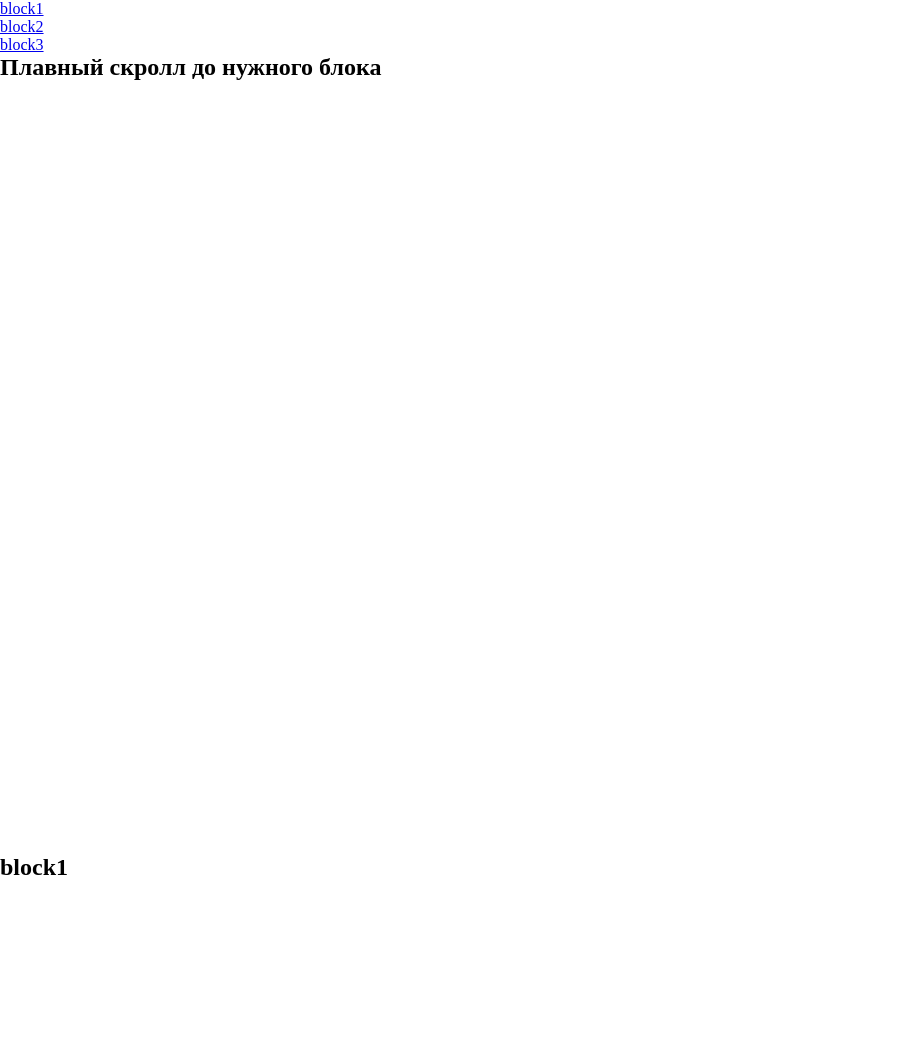
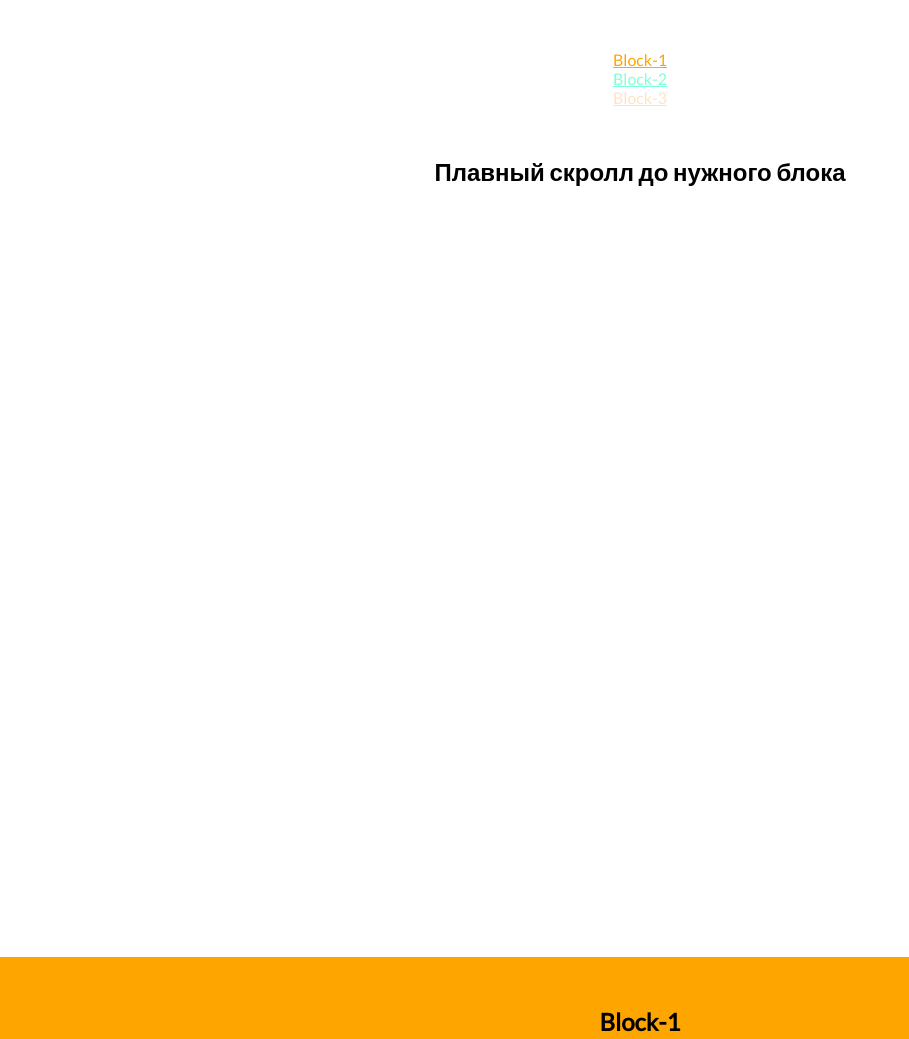
Before and after one commit to canoua/features, a plain HTML site: page index.html in a window 1280 px wide. Shown: the top 1039 px of the page, without its empty margins (0-909 px from the left). Drawn offline with Linux system fonts and the light colour scheme.

Commit message:
refactoring

```diff
--- a/index.html
+++ b/index.html
@@ -5,19 +5,22 @@
   <meta http-equiv="X-UA-Compatible" content="IE=edge">
   <meta name="viewport" content="width=device-width, initial-scale=1.0">
   <title>anchorScroll</title>
+  <link rel="preconnect" href="https://fonts.googleapis.com">
+  <link rel="preconnect" href="https://fonts.gstatic.com" crossorigin>
+  <link href="https://fonts.googleapis.com/css2?family=Lato&display=swap" rel="stylesheet">
   <link rel="stylesheet" href="style.css">
 </head>
 <body>
-  <header>
+  <header class="header">
     <ul>
       <li>
-        <a href="#block1">block1</a>
+        <a id="block1-link" href="#block1">Block-1</a>
       </li>
       <li>
-        <a href="#block2">block2</a>
+        <a id="block2-link" href="#block2">Block-2</a>
       </li>
       <li>
-        <a href="#block3">block3</a>
+        <a id="block3-link" href="#block3">Block-3</a>
       </li>
     </ul>
   </header>
@@ -25,13 +28,13 @@
     <h1>Плавный скролл до нужного блока</h1>
   </section>
   <section class="block" id="block1">
-    <h2>block1</h2>
+    <h2>Block-1</h2>
   </section>
   <section class="block" id="block2">
-    <h2>block2</h2>
+    <h2>Block-2</h2>
   </section>
   <section class="block" id="block3">
-    <h2>block3</h2>
+    <h2>Block-3</h2>
   </section>
   <script src="app.js"></script>
 </body>
--- a/style.css
+++ b/style.css
@@ -1,8 +1,49 @@
 *{
   padding: 0;
   margin: 0;
+  box-sizing: border-box;
+}
+
+li{
+  list-style: none;
+}
+
+body{
+  font-family: 'Lato', sans-serif;
+  text-align: center;
+}
+
+.header{
+  padding: 50px;
 }
 
 .desktop, .block{
   height: 100vh;
 }
+
+#block1-link{
+  color: orange;
+}
+
+#block1{
+  background-color: orange;
+  padding: 50px;
+}
+
+#block2-link{
+  color:aquamarine;
+}
+
+#block2{
+  background-color:aquamarine;
+  padding: 50px;
+}
+
+#block3-link{
+  color:bisque;
+}
+
+#block3{
+  background-color:bisque;
+  padding: 50px;
+}
```
